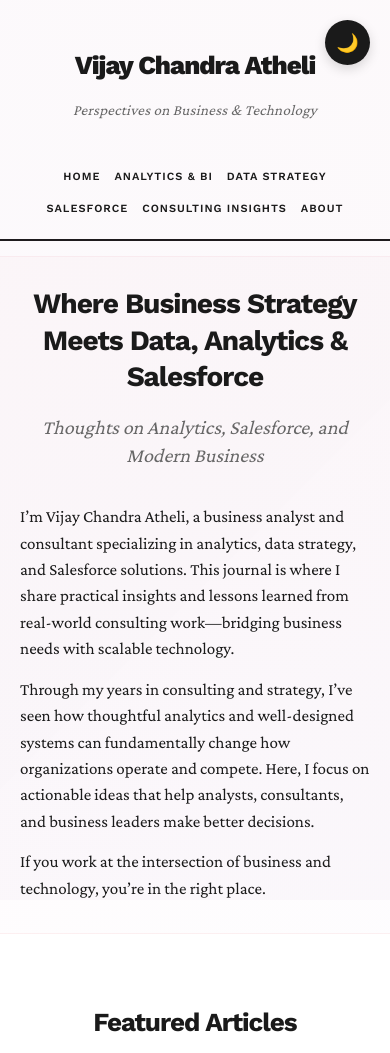
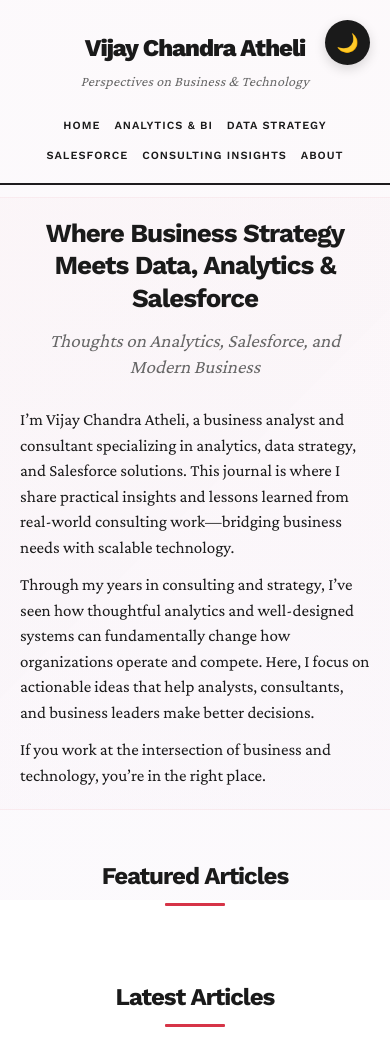
Before and after one commit to VijayChandraAtheli/vijaychandraatheli.com, a Jekyll site: the page built from index.md, in a window 390 px wide. Shown: the top 1053 px of the page. Built offline with Jekyll 4.4.1, drawn with Linux system fonts in a browser that asks for light colours.

Commit message:
Final: sticky compact header + ultra-compact spacing for minimal scrolling

```diff
--- a/assets/css/main.css
+++ b/assets/css/main.css
@@ -1,6 +1,6 @@
 /* ==========================================================================
-   VIJAY'S JOURNAL - FINAL STYLESHEET
-   Clean design with subtle magazine-style visual accents
+   VIJAY'S JOURNAL - ULTRA-COMPACT STYLESHEET
+   Optimized for minimal scrolling while maintaining readability
    ========================================================================== */
 
 /* ==========================================================================
@@ -25,7 +25,7 @@ body.dark-mode {
 }
 
 /* ==========================================================================
-   BASE STYLES
+   BASE STYLES - COMPACT
    ========================================================================== */
 
 * {
@@ -38,8 +38,8 @@ body {
     font-family: 'Crimson Pro', Georgia, serif;
     background: var(--light);
     color: var(--dark);
-    line-height: 1.6;
-    font-size: 20px;
+    line-height: 1.5;
+    font-size: 19px;
     transition: background 0.3s ease, color 0.3s ease;
 }
 
@@ -93,7 +93,7 @@ body {
     display: flex;
     align-items: center;
     justify-content: center;
-    z-index: 1000;
+    z-index: 10000;
     transition: transform 0.3s ease, box-shadow 0.3s ease;
     box-shadow: 0 4px 12px rgba(0,0,0,0.15);
 }
@@ -108,6 +108,10 @@ body.dark-mode .theme-toggle {
     color: var(--dark);
 }
 
+header.sticky ~ .theme-toggle {
+    top: 80px;
+}
+
 /* ==========================================================================
    READING PROGRESS BAR
    ========================================================================== */
@@ -118,45 +122,94 @@ body.dark-mode .theme-toggle {
     left: 0;
     height: 4px;
     background: linear-gradient(90deg, var(--accent), var(--gradient-end));
-    z-index: 9999;
+    z-index: 10001;
     width: 0;
     transition: width 0.1s ease;
 }
 
 /* ==========================================================================
-   HEADER
+   HEADER - Compact & Sticky
    ========================================================================== */
 
 header {
     max-width: 100%;
-    padding: 60px 40px 35px 40px;
-    margin: 0 0 20px 0;
+    padding: 40px 40px 25px 40px;
+    margin: 0 0 15px 0;
     text-align: center;
     border-bottom: 2px solid var(--dark);
-    animation: fadeInDown 0.8s ease;
+    background: var(--light);
+    transition: all 0.3s ease;
+    z-index: 1000;
 }
 
 body.dark-mode header {
     border-bottom-color: #333;
+    background: var(--light);
 }
 
-@keyframes fadeInDown {
+/* Sticky Compact State */
+header.sticky {
+    position: fixed;
+    top: 0;
+    left: 0;
+    width: 100%;
+    padding: 12px 40px;
+    margin: 0;
+    box-shadow: 0 2px 10px rgba(0,0,0,0.1);
+    animation: slideDown 0.3s ease;
+}
+
+body.dark-mode header.sticky {
+    box-shadow: 0 2px 10px rgba(255,255,255,0.05);
+}
+
+@keyframes slideDown {
     from {
+        transform: translateY(-100%);
         opacity: 0;
-        transform: translateY(-20px);
     }
     to {
+        transform: translateY(0);
         opacity: 1;
-        transform: translateY(0);
     }
+}
+
+header.sticky .site-title,
+header.sticky .site-tagline {
+    display: none;
+}
+
+header.sticky nav {
+    padding-top: 0;
+    gap: 20px;
+}
+
+header.sticky nav a {
+    font-size: 12px;
+}
+
+header.sticky::before {
+    content: 'VC';
+    font-family: 'Work Sans', sans-serif;
+    font-size: 20px;
+    font-weight: 800;
+    color: var(--dark);
+    margin-right: 25px;
+    letter-spacing: 1px;
+}
+
+header.sticky nav {
+    display: inline-flex;
+    align-items: center;
 }
 
 .site-title {
     font-family: 'Work Sans', sans-serif;
     font-size: 48px;
     font-weight: 800;
-    margin-bottom: 12px;
+    margin-bottom: 8px;
     letter-spacing: -2px;
+    transition: all 0.3s ease;
 }
 
 .site-title a {
@@ -166,20 +219,22 @@ body.dark-mode header {
 
 .site-tagline {
     font-family: 'Crimson Pro', serif;
-    font-size: 17px;
+    font-size: 16px;
     color: var(--gray);
-    margin-bottom: 25px;
+    margin-bottom: 18px;
     font-style: italic;
     letter-spacing: 0.3px;
-    line-height: 1.5;
+    line-height: 1.4;
+    transition: all 0.3s ease;
 }
 
 nav {
     display: flex;
     gap: 25px;
     justify-content: center;
-    padding-top: 22px;
+    padding-top: 16px;
     flex-wrap: wrap;
+    transition: all 0.3s ease;
 }
 
 nav a {
@@ -220,8 +275,8 @@ nav a:hover::after {
 footer {
     background: var(--dark);
     color: var(--light);
-    padding: 35px 0;
-    margin-top: 80px;
+    padding: 30px 0;
+    margin-top: 60px;
 }
 
 body.dark-mode footer {
@@ -261,14 +316,14 @@ body.dark-mode footer {
 }
 
 /* ==========================================================================
-   HOME PAGE - HERO SECTION (Subtle Enhancement)
+   HOME PAGE - COMPACT HERO
    ========================================================================== */
 
 .home-intro {
-    margin-bottom: 70px;
+    margin-bottom: 50px;
     animation: fadeIn 1s ease;
     position: relative;
-    padding: 35px 0;
+    padding: 25px 0;
 }
 
 @keyframes fadeIn {
@@ -276,7 +331,6 @@ body.dark-mode footer {
     to { opacity: 1; }
 }
 
-/* Subtle background tint */
 .home-intro::before {
     content: '';
     position: absolute;
@@ -298,10 +352,10 @@ body.dark-mode footer {
     font-family: 'Work Sans', sans-serif;
     font-size: 34px;
     font-weight: 700;
-    margin-bottom: 18px;
+    margin-bottom: 14px;
     letter-spacing: -1px;
     text-align: center;
-    line-height: 1.3;
+    line-height: 1.25;
 }
 
 .home-intro h3 {
@@ -310,15 +364,15 @@ body.dark-mode footer {
     font-weight: 400;
     font-style: italic;
     color: var(--gray);
-    margin-bottom: 35px;
+    margin-bottom: 28px;
     text-align: center;
-    line-height: 1.4;
+    line-height: 1.35;
 }
 
 .home-intro p {
     font-size: 19px;
-    line-height: 1.55;
-    margin-bottom: 0.85em;
+    line-height: 1.5;
+    margin-bottom: 0.7em;
     max-width: 750px;
     margin-left: auto;
     margin-right: auto;
@@ -329,18 +383,19 @@ body.dark-mode footer {
 }
 
 /* ==========================================================================
-   SECTION TITLES (With Accent Underline)
+   SECTION TITLES - COMPACT
    ========================================================================== */
 
 .section-title {
     font-family: 'Work Sans', sans-serif;
-    font-size: 30px;
+    font-size: 28px;
     font-weight: 700;
-    margin-bottom: 35px;
+    margin-bottom: 28px;
+    margin-top: 10px;
     letter-spacing: -1px;
     text-align: center;
     position: relative;
-    padding-bottom: 15px;
+    padding-bottom: 12px;
 }
 
 .section-title::after {
@@ -356,32 +411,28 @@ body.dark-mode footer {
 }
 
 /* ==========================================================================
-   FEATURED SECTION
+   FEATURED & ARTICLES SECTIONS - COMPACT
    ========================================================================== */
 
 .featured-section {
-    margin-bottom: 60px;
+    margin-bottom: 45px;
 }
 
 .featured-grid {
     display: grid;
     grid-template-columns: repeat(3, 1fr);
-    gap: 25px;
-    margin-bottom: 50px;
+    gap: 22px;
+    margin-bottom: 40px;
 }
 
-/* ==========================================================================
-   ARTICLES GRID
-   ========================================================================== */
-
 .articles-section {
-    margin-bottom: 70px;
+    margin-bottom: 50px;
 }
 
 .articles-grid {
     display: grid;
     grid-template-columns: repeat(4, 1fr);
-    gap: 25px;
+    gap: 22px;
 }
 
 /* ==========================================================================
@@ -449,7 +500,6 @@ body.dark-mode .article-card:hover {
     opacity: 0.1;
 }
 
-/* Category Badge - Small and Subtle */
 .card-category {
     position: absolute;
     top: 8px;
@@ -469,23 +519,23 @@ body.dark-mode .article-card:hover {
 }
 
 .card-content {
-    padding: 18px;
+    padding: 16px;
 }
 
 .card-title {
     font-family: 'Work Sans', sans-serif;
-    font-size: 19px;
+    font-size: 18px;
     font-weight: 700;
-    line-height: 1.25;
-    margin-bottom: 10px;
+    line-height: 1.2;
+    margin-bottom: 8px;
     letter-spacing: -0.5px;
 }
 
 .card-excerpt {
     font-size: 15px;
-    line-height: 1.5;
+    line-height: 1.45;
     color: var(--gray);
-    margin-bottom: 10px;
+    margin-bottom: 8px;
     opacity: 0;
     max-height: 0;
     overflow: hidden;
@@ -516,7 +566,7 @@ body.dark-mode .article-card:hover {
 
 .view-all {
     text-align: center;
-    margin-top: 50px;
+    margin-top: 40px;
 }
 
 .btn-primary {
@@ -524,7 +574,7 @@ body.dark-mode .article-card:hover {
     font-family: 'Work Sans', sans-serif;
     background: var(--accent);
     color: white;
-    padding: 14px 32px;
+    padding: 13px 30px;
     text-decoration: none;
     font-size: 14px;
     font-weight: 600;
@@ -542,20 +592,15 @@ body.dark-mode .article-card:hover {
 }
 
 /* ==========================================================================
-   SINGLE POST PAGE
+   SINGLE POST PAGE - COMPACT
    ========================================================================== */
 
 .post {
     animation: fadeIn 1s ease;
 }
 
-@keyframes fadeIn {
-    from { opacity: 0; }
-    to { opacity: 1; }
-}
-
 .article-header {
-    margin-bottom: 45px;
+    margin-bottom: 35px;
 }
 
 .category-badge {
@@ -563,23 +608,23 @@ body.dark-mode .article-card:hover {
     font-family: 'Work Sans', sans-serif;
     background: var(--accent);
     color: white;
-    padding: 8px 16px;
+    padding: 7px 14px;
     font-size: 11px;
     font-weight: 700;
     letter-spacing: 1.5px;
     text-transform: uppercase;
-    margin-bottom: 25px;
+    margin-bottom: 20px;
     border-radius: 3px;
     box-shadow: 0 2px 8px rgba(214, 52, 71, 0.3);
 }
 
 .article-title {
     font-family: 'Work Sans', sans-serif;
-    font-size: 52px;
+    font-size: 50px;
     font-weight: 800;
-    line-height: 1.1;
+    line-height: 1.08;
     letter-spacing: -2px;
-    margin-bottom: 22px;
+    margin-bottom: 18px;
     animation: slideIn 0.8s ease;
 }
 
@@ -595,10 +640,10 @@ body.dark-mode .article-card:hover {
 }
 
 .article-subtitle {
-    font-size: 23px;
+    font-size: 22px;
     color: var(--gray);
-    line-height: 1.45;
-    margin-bottom: 32px;
+    line-height: 1.4;
+    margin-bottom: 28px;
     font-weight: 400;
 }
 
@@ -606,7 +651,7 @@ body.dark-mode .article-card:hover {
     display: flex;
     align-items: center;
     gap: 15px;
-    padding: 22px 0;
+    padding: 18px 0;
     border-top: 2px solid var(--dark);
     border-bottom: 2px solid var(--dark);
     font-family: 'Work Sans', sans-serif;
@@ -626,8 +671,8 @@ body.dark-mode .article-meta {
 }
 
 .author-avatar {
-    width: 40px;
-    height: 40px;
+    width: 38px;
+    height: 38px;
     border-radius: 50%;
     background: linear-gradient(135deg, var(--accent), var(--gradient-end));
     display: flex;
@@ -635,8 +680,8 @@ body.dark-mode .article-meta {
     justify-content: center;
     color: white;
     font-weight: 700;
-    font-size: 14px;
-    margin-right: 12px;
+    font-size: 13px;
+    margin-right: 10px;
     box-shadow: 0 2px 10px rgba(214, 52, 71, 0.3);
 }
 
@@ -656,16 +701,16 @@ body.dark-mode .article-meta {
 }
 
 /* ==========================================================================
-   ARTICLE CONTENT
+   ARTICLE CONTENT - ULTRA COMPACT
    ========================================================================== */
 
 .article-content {
-    margin: 45px 0 70px 0;
+    margin: 35px 0 50px 0;
 }
 
 .article-content p {
-    margin-bottom: 1.1em;
-    line-height: 1.65;
+    margin-bottom: 0.75em;
+    line-height: 1.58;
     transition: transform 0.2s ease;
 }
 
@@ -675,26 +720,26 @@ body.dark-mode .article-meta {
 
 .article-content h2 {
     font-family: 'Work Sans', sans-serif;
-    font-size: 34px;
+    font-size: 32px;
     font-weight: 700;
     letter-spacing: -1px;
-    margin: 50px 0 22px 0;
+    margin: 35px 0 16px 0;
     line-height: 1.2;
 }
 
 .article-content h3 {
     font-family: 'Work Sans', sans-serif;
-    font-size: 26px;
+    font-size: 24px;
     font-weight: 600;
     letter-spacing: -0.5px;
-    margin: 40px 0 18px 0;
+    margin: 28px 0 14px 0;
 }
 
 .article-content h4 {
     font-family: 'Work Sans', sans-serif;
-    font-size: 21px;
+    font-size: 20px;
     font-weight: 600;
-    margin: 32px 0 14px 0;
+    margin: 24px 0 12px 0;
 }
 
 .article-content a {
@@ -709,20 +754,20 @@ body.dark-mode .article-meta {
 
 .article-content ul,
 .article-content ol {
-    margin: 1.3em 0 1.3em 2em;
+    margin: 1em 0 1em 2em;
 }
 
 .article-content li {
-    margin-bottom: 0.4em;
-    line-height: 1.6;
+    margin-bottom: 0.3em;
+    line-height: 1.5;
 }
 
 .article-content blockquote {
-    font-size: 23px;
-    line-height: 1.55;
+    font-size: 22px;
+    line-height: 1.5;
     font-style: italic;
-    margin: 35px 0;
-    padding: 28px 0 28px 28px;
+    margin: 28px 0;
+    padding: 22px 0 22px 25px;
     border-left: 4px solid var(--accent);
     color: var(--gray);
 }
@@ -730,13 +775,13 @@ body.dark-mode .article-meta {
 .article-content img {
     max-width: 100%;
     height: auto;
-    margin: 28px 0;
+    margin: 24px 0;
     border-radius: 8px;
 }
 
 .article-content code {
     background: var(--border);
-    padding: 3px 8px;
+    padding: 2px 6px;
     border-radius: 3px;
     font-family: 'Courier New', monospace;
     font-size: 0.9em;
@@ -749,10 +794,10 @@ body.dark-mode .article-content code {
 .article-content pre {
     background: var(--dark);
     color: #00ff88;
-    padding: 20px;
+    padding: 18px;
     border-radius: 8px;
     overflow-x: auto;
-    margin: 28px 0;
+    margin: 24px 0;
 }
 
 body.dark-mode .article-content pre {
@@ -770,8 +815,8 @@ body.dark-mode .article-content pre {
    ========================================================================== */
 
 .article-footer {
-    margin-top: 55px;
-    padding-top: 35px;
+    margin-top: 45px;
+    padding-top: 28px;
     border-top: 2px solid var(--dark);
 }
 
@@ -786,14 +831,14 @@ body.dark-mode .article-footer {
     letter-spacing: 1px;
     text-transform: uppercase;
     color: var(--gray);
-    margin-bottom: 18px;
+    margin-bottom: 14px;
 }
 
 .tags {
     display: flex;
     flex-wrap: wrap;
-    gap: 10px;
-    margin-bottom: 35px;
+    gap: 8px;
+    margin-bottom: 28px;
 }
 
 .tag {
@@ -801,9 +846,9 @@ body.dark-mode .article-footer {
     background: transparent;
     border: 2px solid var(--border);
     color: var(--dark);
-    padding: 9px 16px;
+    padding: 8px 14px;
     border-radius: 25px;
-    font-size: 13px;
+    font-size: 12px;
     font-weight: 500;
     text-decoration: none;
     transition: all 0.3s ease;
@@ -836,7 +881,7 @@ body.dark-mode .article-footer {
 }
 
 /* ==========================================================================
-   STATIC PAGES
+   STATIC PAGES - COMPACT
    ========================================================================== */
 
 .page {
@@ -847,24 +892,24 @@ body.dark-mode .article-footer {
 
 .page-header {
     text-align: center;
-    margin-bottom: 28px;
+    margin-bottom: 25px;
     margin-top: 0;
     padding-top: 0;
 }
 
 .page-title {
     font-family: 'Work Sans', sans-serif;
-    font-size: 44px;
+    font-size: 42px;
     font-weight: 800;
     letter-spacing: -2px;
-    margin-bottom: 14px;
+    margin-bottom: 12px;
     margin-top: 0;
 }
 
 .page-subtitle {
-    font-size: 20px;
+    font-size: 19px;
     color: var(--gray);
-    line-height: 1.4;
+    line-height: 1.35;
 }
 
 .page-content {
@@ -873,32 +918,32 @@ body.dark-mode .article-footer {
 }
 
 .page-content p {
-    margin-bottom: 0.9em;
-    line-height: 1.6;
+    margin-bottom: 0.7em;
+    line-height: 1.55;
 }
 
 .page-content h2 {
     font-family: 'Work Sans', sans-serif;
-    font-size: 30px;
+    font-size: 28px;
     font-weight: 700;
-    margin: 40px 0 18px 0;
+    margin: 32px 0 14px 0;
     letter-spacing: -1px;
 }
 
 .page-content h3 {
     font-family: 'Work Sans', sans-serif;
-    font-size: 23px;
+    font-size: 22px;
     font-weight: 600;
-    margin: 30px 0 14px 0;
+    margin: 24px 0 12px 0;
 }
 
 .page-content ul {
-    margin: 1.1em 0 1.1em 2em;
+    margin: 0.9em 0 0.9em 2em;
 }
 
 .page-content li {
-    margin-bottom: 0.4em;
-    line-height: 1.6;
+    margin-bottom: 0.3em;
+    line-height: 1.5;
 }
 
 /* ==========================================================================
@@ -917,8 +962,11 @@ body.dark-mode .article-footer {
     }
 
     header {
-        padding: 50px 30px 28px 30px;
-        margin-bottom: 18px;
+        padding: 35px 30px 22px 30px;
+    }
+
+    header.sticky {
+        padding: 10px 30px;
     }
 
     .site-title {
@@ -927,17 +975,17 @@ body.dark-mode .article-footer {
     }
 
     .site-tagline {
-        font-size: 16px;
+        font-size: 15px;
     }
 
     .articles-grid,
     .featured-grid {
         grid-template-columns: repeat(2, 1fr);
-        gap: 22px;
+        gap: 20px;
     }
 
     .article-title {
-        font-size: 40px;
+        font-size: 38px;
         letter-spacing: -1.5px;
     }
 }
@@ -952,21 +1000,41 @@ body.dark-mode .article-footer {
     }
 
     header {
-        padding: 45px 20px 22px 20px;
-        margin-bottom: 15px;
+        padding: 30px 20px 18px 20px;
+        margin-bottom: 12px;
+    }
+
+    header.sticky {
+        padding: 10px 20px;
+    }
+
+    header.sticky::before {
+        font-size: 16px;
+        margin-right: 15px;
+    }
+
+    header.sticky nav {
+        gap: 12px;
+    }
+
+    header.sticky nav a {
+        font-size: 10px;
     }
 
     .site-title {
-        font-size: 30px;
+        font-size: 28px;
         letter-spacing: -1px;
+        margin-bottom: 6px;
     }
 
     .site-tagline {
-        font-size: 15px;
+        font-size: 14px;
+        margin-bottom: 14px;
     }
 
     nav {
         gap: 14px;
+        padding-top: 12px;
     }
 
     nav a {
@@ -981,27 +1049,31 @@ body.dark-mode .article-footer {
         font-size: 18px;
     }
 
+    header.sticky ~ .theme-toggle {
+        top: 70px;
+    }
+
     .articles-grid,
     .featured-grid {
         grid-template-columns: 1fr;
-        gap: 18px;
+        gap: 16px;
     }
 
     .article-title {
-        font-size: 34px;
+        font-size: 32px;
         letter-spacing: -1px;
     }
 
     .article-subtitle {
-        font-size: 19px;
+        font-size: 18px;
     }
 
     .article-content h2 {
-        font-size: 26px;
+        font-size: 24px;
     }
 
     .article-content h3 {
-        font-size: 22px;
+        font-size: 20px;
     }
 
     .footer-content {
@@ -1010,19 +1082,19 @@ body.dark-mode .article-footer {
     }
 
     .section-title {
+        font-size: 24px;
+    }
+
+    .home-intro {
+        padding: 20px 0;
+    }
+
+    .home-intro h2 {
         font-size: 26px;
     }
 
-    .home-intro {
-        padding: 30px 0;
-    }
-
-    .home-intro h2 {
-        font-size: 28px;
-    }
-
     .home-intro h3 {
-        font-size: 20px;
+        font-size: 19px;
     }
 
     .home-intro p {
@@ -1030,11 +1102,11 @@ body.dark-mode .article-footer {
     }
 
     .page-header {
-        margin-bottom: 25px;
+        margin-bottom: 22px;
     }
 
     .page-title {
-        font-size: 34px;
+        font-size: 32px;
     }
 }
 
@@ -1044,14 +1116,14 @@ body.dark-mode .article-footer {
     }
 
     .site-title {
-        font-size: 26px;
+        font-size: 24px;
     }
 
     .article-title {
-        font-size: 30px;
+        font-size: 28px;
     }
 
     .card-title {
-        font-size: 17px;
+        font-size: 16px;
     }
 }
--- a/assets/js/theme.js
+++ b/assets/js/theme.js
@@ -1,6 +1,6 @@
 /* ==========================================================================
    VIJAY'S JOURNAL - JAVASCRIPT
-   Dark mode toggle + Reading progress bar
+   Dark mode toggle + Reading progress + Sticky header
    ========================================================================== */
 
 (function() {
@@ -40,6 +40,34 @@
     }
 
     /* ==========================================================================
+       STICKY HEADER (Compact on Scroll)
+       ========================================================================== */
+
+    const header = document.querySelector('header');
+    let lastScrollTop = 0;
+    const scrollThreshold = 100; // Pixels scrolled before header becomes sticky
+
+    function handleStickyHeader() {
+        const scrollTop = window.pageYOffset || document.documentElement.scrollTop;
+
+        if (scrollTop > scrollThreshold) {
+            // User has scrolled down past threshold
+            header.classList.add('sticky');
+        } else {
+            // User is at the top
+            header.classList.remove('sticky');
+        }
+
+        lastScrollTop = scrollTop;
+    }
+
+    // Listen for scroll events
+    window.addEventListener('scroll', handleStickyHeader);
+
+    // Check on page load
+    window.addEventListener('load', handleStickyHeader);
+
+    /* ==========================================================================
        READING PROGRESS BAR
        ========================================================================== */
 
@@ -59,16 +87,20 @@
     // Update on page load
     window.addEventListener('load', updateProgressBar);
 
-    // Update on resize (in case content height changes)
+    // Update on resize
     window.addEventListener('resize', updateProgressBar);
 
     /* ==========================================================================
-       SMOOTH SCROLL TO TOP (Optional enhancement)
+       SMOOTH SCROLL TO TOP
        ========================================================================== */
 
-    // Add keyboard shortcut: Press 'T' to scroll to top
+    // Keyboard shortcut: Press 'T' to scroll to top
     document.addEventListener('keydown', function(e) {
         if (e.key === 't' || e.key === 'T') {
+            // Don't trigger if user is typing in an input
+            if (e.target.tagName === 'INPUT' || e.target.tagName === 'TEXTAREA') {
+                return;
+            }
             window.scrollTo({
                 top: 0,
                 behavior: 'smooth'
@@ -77,28 +109,25 @@
     });
 
     /* ==========================================================================
-       EXTERNAL LINKS (Open in new tab)
+       EXTERNAL LINKS
        ========================================================================== */
 
     document.addEventListener('DOMContentLoaded', function() {
-        // Find all external links
+        // Open external links in new tab
         const links = document.querySelectorAll('a[href^="http"]');
 
         links.forEach(link => {
-            // Skip if it's an internal link
             if (link.hostname === window.location.hostname) return;
 
-            // Add target blank and rel attributes
             link.setAttribute('target', '_blank');
             link.setAttribute('rel', 'noopener noreferrer');
         });
     });
 
     /* ==========================================================================
-       IMAGE LAZY LOADING FALLBACK
+       IMAGE LAZY LOADING
        ========================================================================== */
 
-    // Add loading="lazy" to images that don't have it
     document.addEventListener('DOMContentLoaded', function() {
         const images = document.querySelectorAll('img:not([loading])');
         images.forEach(img => {
@@ -107,12 +136,13 @@
     });
 
     /* ==========================================================================
-       PRINT STYLES TRIGGER
+       PRINT STYLES
        ========================================================================== */
 
-    // Remove dark mode when printing
+    // Remove dark mode and sticky header when printing
     window.addEventListener('beforeprint', function() {
         document.body.classList.remove('dark-mode');
+        if (header) header.classList.remove('sticky');
     });
 
     window.addEventListener('afterprint', function() {
@@ -120,6 +150,8 @@
         if (savedTheme === 'dark') {
             document.body.classList.add('dark-mode');
         }
+        // Re-check sticky state after print
+        handleStickyHeader();
     });
 
 })();
```
